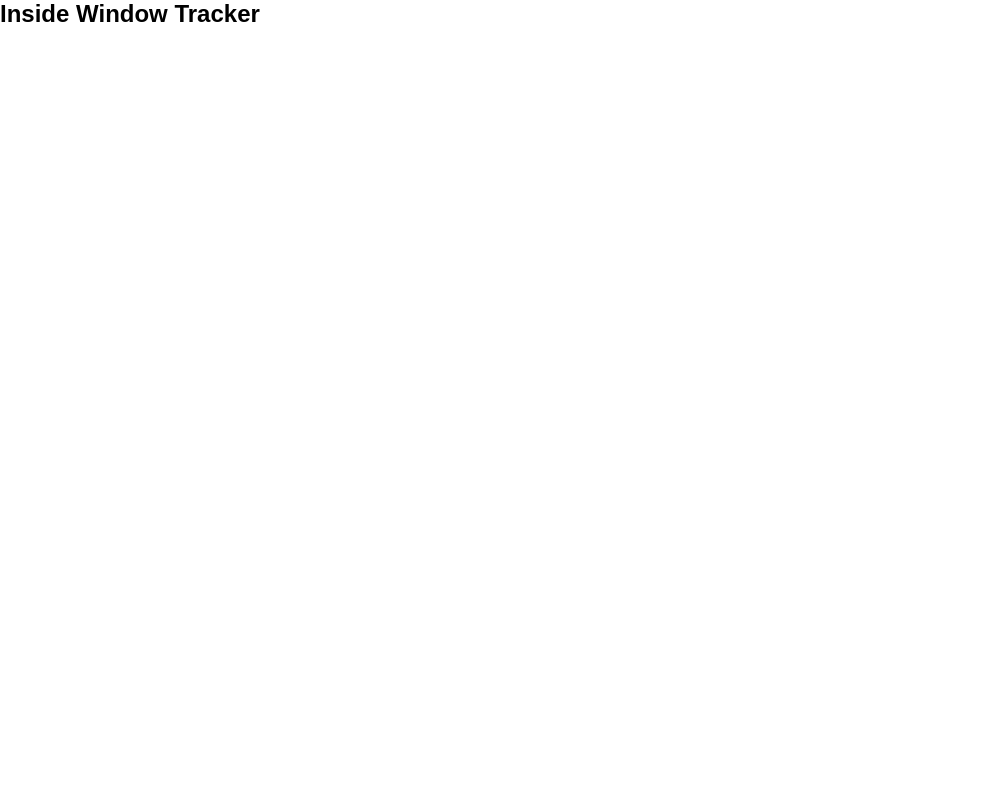
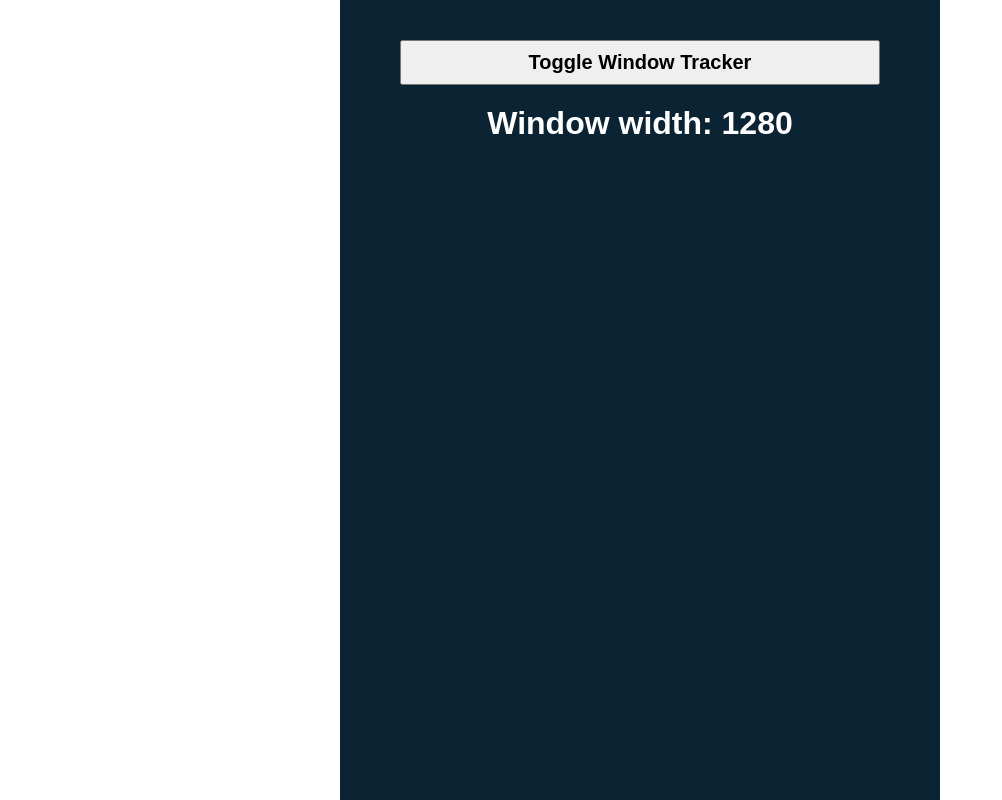
Before and after one commit to joshua-akuna/scrimba-react-tutorials, a React (Vite) app: page /tracker in a window 1280 px wide. Shown: the whole page, without its empty margins (0-1002 px from the left). Built offline with nearby package versions, Linux system fonts and the light colour scheme.

Commit message:
show state created to show or hide WindowTrackerText component

```diff
--- a/pages/WindowTracker.jsx
+++ b/pages/WindowTracker.jsx
@@ -1,7 +1,17 @@
+import { useState } from 'react';
+import WindowTrackerText from '../components/WindowTrackerText';
+
 export default function WindowTracker() {
+  const [show, setShow] = useState(true);
+
+  function toggleShow() {
+    setShow((prevShow) => !prevShow);
+  }
+
   return (
-    <main>
-      <h2>Inside Window Tracker</h2>
+    <main className='tracker-wrapper'>
+      <button onClick={toggleShow}>Toggle Window Tracker</button>
+      {show && <WindowTrackerText />}
     </main>
   );
 }
```
